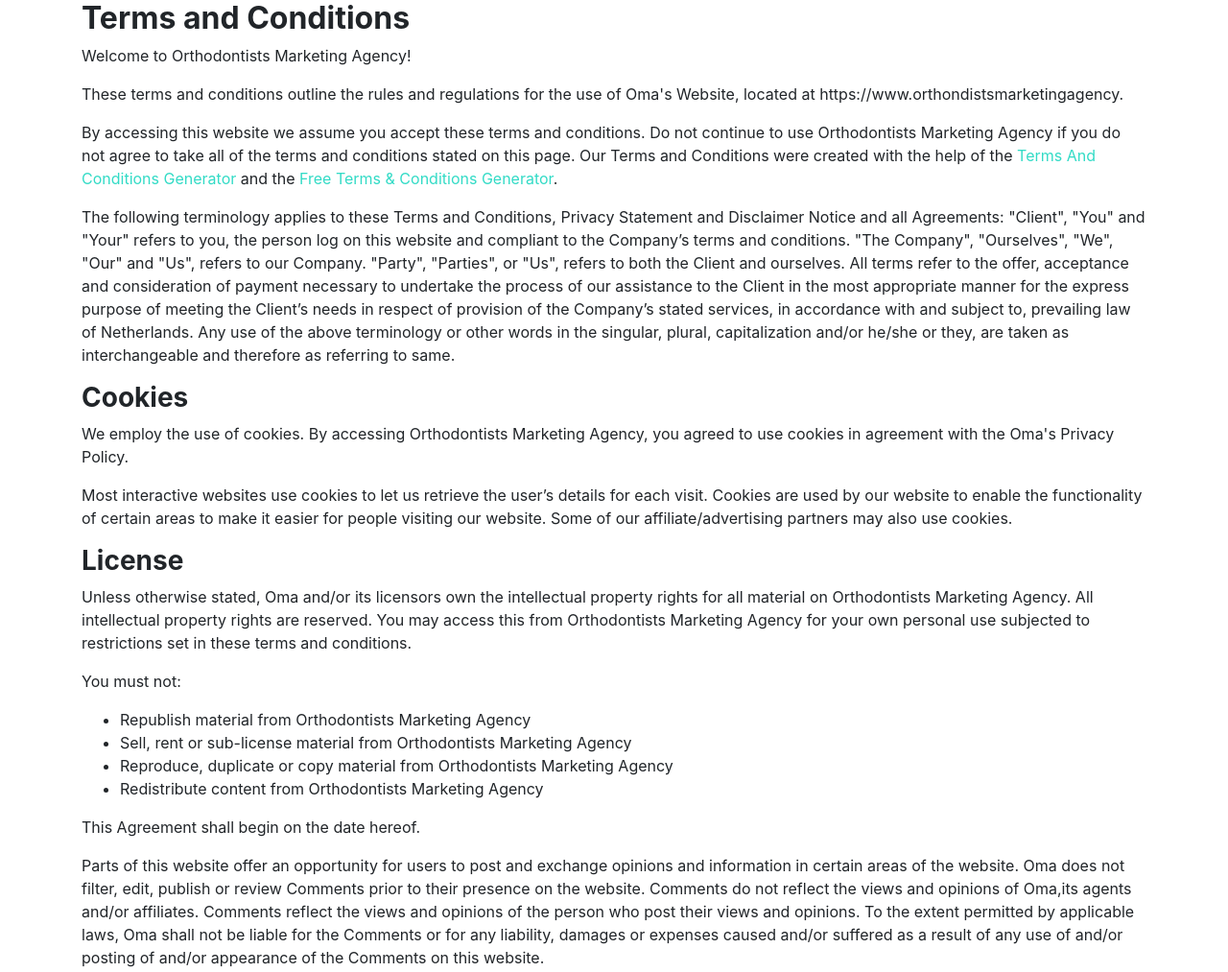
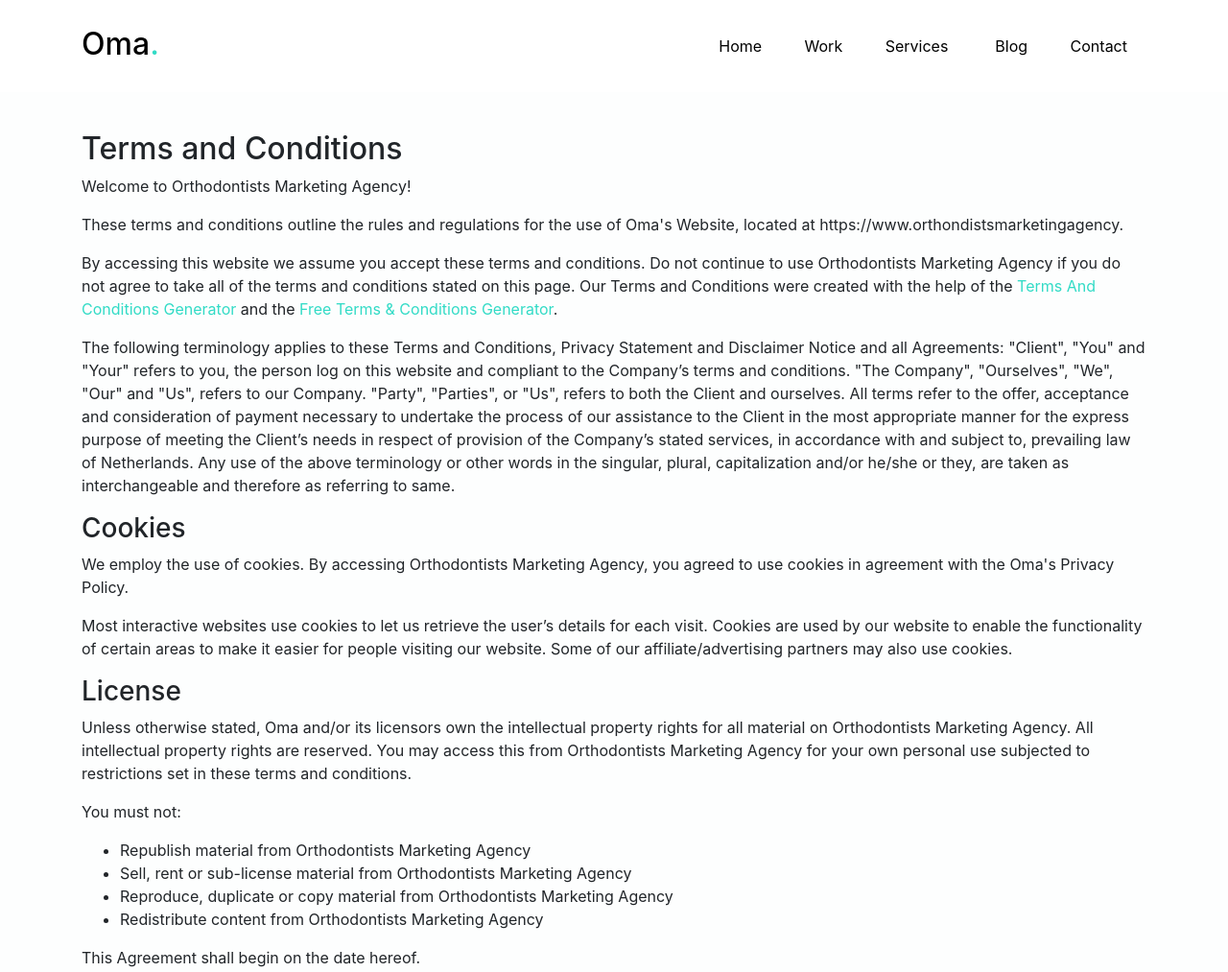
Before and after one commit to AymaneCh1/Oma-Agency, a plain HTML site: page termsandconditions.html in a window 1280 px wide. Shown: the top 1013 px of the page at 96% size. Drawn offline with Linux system fonts and the light colour scheme; files whose address does not match are found by name.

Commit message:
finish soon

```diff
--- a/css/style.css
+++ b/css/style.css
@@ -1792,3 +1792,9 @@ h1, h2, h3, h4, h5,
   .post-meta a {
     color: #fff;
     border-bottom: 1px solid rgba(255, 255, 255, 0.5); }
+
+.bigbxx {
+  background-color: #fdfefe;
+  width: 100%;
+  padding: 40px 0;
+}
--- a/termsandconditions.html
+++ b/termsandconditions.html
@@ -11,10 +11,48 @@
     <title>Terms & Conditions - Oma</title>
 </head>
 <body>
+  <header class="site-navbar py-4 bg-white js-sticky-header site-navbar-target" role="banner">
+
+    <div class="container">
+      <div class="row align-items-center">
+
+        <div class="col-11 col-xl-2">
+          <h1 class="mb-0 site-logo"><a href="index.html" class="text-black h2 mb-0">Oma<span class="text-primary">.</span></a></h1>
+        </div>
+        <div class="col-12 col-md-10 d-none d-xl-block">
+          <nav class="site-navigation position-relative text-right" role="navigation">
+
+            <ul class="site-menu main-menu js-clone-nav mr-auto d-none d-lg-block">
+              <li><a href="./index.html" class="nav-link">Home</a></li>
+              <li><a href="./index.html" class="nav-link">Work</a></li>
+              <li>
+                <a href="./index.html" class="nav-link">Services</a>
+              </li>
+              <li class="has-children">
+                <!-- <a href="#about-section" class="nav-link">About</a> -->
+                <ul class="dropdown">
+                  <li><a href="./index.html">Specialties</a></li>
+                  <!-- <li><a href="#team-section">Our Team</a></li> -->
+                </ul>
+              </li>
+              <li><a href="./index.html" class="nav-link">Blog</a></li>
+              <li><a href="./index.html" class="nav-link">Contact</a></li>
+            </ul>
+          </nav>
+        </div>
 
 
+        <div class="d-inline-block d-xl-none ml-md-0 mr-auto py-3" style="position: relative; top: 3px;"><a href="#" class="site-menu-toggle js-menu-toggle text-black"><span class="icon-menu h3"></span></a></div>
+
+      </div>
+    </div>
+
+  </header>
+
+<div class="bigbxx">
+
     <div class="container">
-        <h2><strong>Terms and Conditions</strong></h2>
+        <h2>Terms and Conditions</h2>
 
 <p>Welcome to Orthodontists Marketing Agency!</p>
 
@@ -24,13 +62,13 @@
 
 <p>The following terminology applies to these Terms and Conditions, Privacy Statement and Disclaimer Notice and all Agreements: "Client", "You" and "Your" refers to you, the person log on this website and compliant to the Company’s terms and conditions. "The Company", "Ourselves", "We", "Our" and "Us", refers to our Company. "Party", "Parties", or "Us", refers to both the Client and ourselves. All terms refer to the offer, acceptance and consideration of payment necessary to undertake the process of our assistance to the Client in the most appropriate manner for the express purpose of meeting the Client’s needs in respect of provision of the Company’s stated services, in accordance with and subject to, prevailing law of Netherlands. Any use of the above terminology or other words in the singular, plural, capitalization and/or he/she or they, are taken as interchangeable and therefore as referring to same.</p>
 
-<h3><strong>Cookies</strong></h3>
+<h3>Cookies</h3>
 
 <p>We employ the use of cookies. By accessing Orthodontists Marketing Agency, you agreed to use cookies in agreement with the Oma's Privacy Policy.</p>
 
 <p>Most interactive websites use cookies to let us retrieve the user’s details for each visit. Cookies are used by our website to enable the functionality of certain areas to make it easier for people visiting our website. Some of our affiliate/advertising partners may also use cookies.</p>
 
-<h3><strong>License</strong></h3>
+<h3>License</h3>
 
 <p>Unless otherwise stated, Oma and/or its licensors own the intellectual property rights for all material on Orthodontists Marketing Agency. All intellectual property rights are reserved. You may access this from Orthodontists Marketing Agency for your own personal use subjected to restrictions set in these terms and conditions.</p>
 
@@ -59,7 +97,7 @@
 
 <p>You hereby grant Oma a non-exclusive license to use, reproduce, edit and authorize others to use, reproduce and edit any of your Comments in any and all forms, formats or media.</p>
 
-<h3><strong>Hyperlinking to our Content</strong></h3>
+<h3>Hyperlinking to our Content</h3>
 
 <p>The following organizations may link to our Website without prior written approval:</p>
 
@@ -109,21 +147,21 @@
 
 <p>We shall not be hold responsible for any content that appears on your Website. You agree to protect and defend us against all claims that is rising on your Website. No link(s) should appear on any Website that may be interpreted as libelous, obscene or criminal, or which infringes, otherwise violates, or advocates the infringement or other violation of, any third party rights.</p>
 
-<h3><strong>Your Privacy</strong></h3>
+<h3>Your Privacy</h3>
 
 <p>Please read <a href="./privacy-policy.html">Privacy Policy</a></p>
 
-<h3><strong>Reservation of Rights</strong></h3>
+<h3>Reservation of Rights</h3>
 
 <p>We reserve the right to request that you remove all links or any particular link to our Website. You approve to immediately remove all links to our Website upon request. We also reserve the right to amen these terms and conditions and it’s linking policy at any time. By continuously linking to our Website, you agree to be bound to and follow these linking terms and conditions.</p>
 
-<h3><strong>Removal of links from our website</strong></h3>
+<h3>Removal of links from our website</h3>
 
 <p>If you find any link on our Website that is offensive for any reason, you are free to contact and inform us any moment. We will consider requests to remove links but we are not obligated to or so or to respond to you directly.</p>
 
 <p>We do not ensure that the information on this website is correct, we do not warrant its completeness or accuracy; nor do we promise to ensure that the website remains available or that the material on the website is kept up to date.</p>
 
-<h3><strong>Disclaimer</strong></h3>
+<h3>Disclaimer</h3>
 
 <p>To the maximum extent permitted by applicable law, we exclude all representations, warranties and conditions relating to our website and the use of this website. Nothing in this disclaimer will:</p>
 
@@ -138,6 +176,9 @@
 
 <p>As long as the website and the information and services on the website are provided free of charge, we will not be liable for any loss or damage of any nature.</p>
     </div>
+
+  </div>
+
 
 
 
```
Also changed, not shown: privacy-policy.html (+42 -1 lines).
